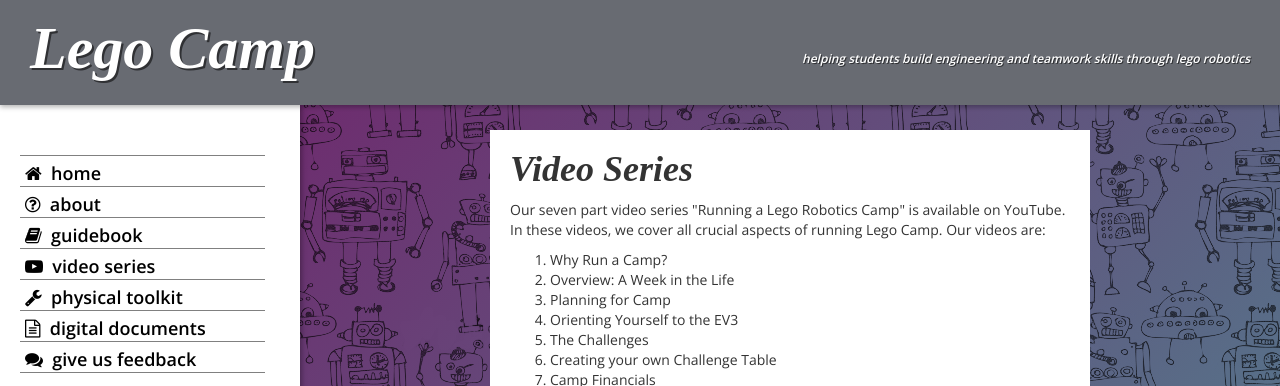
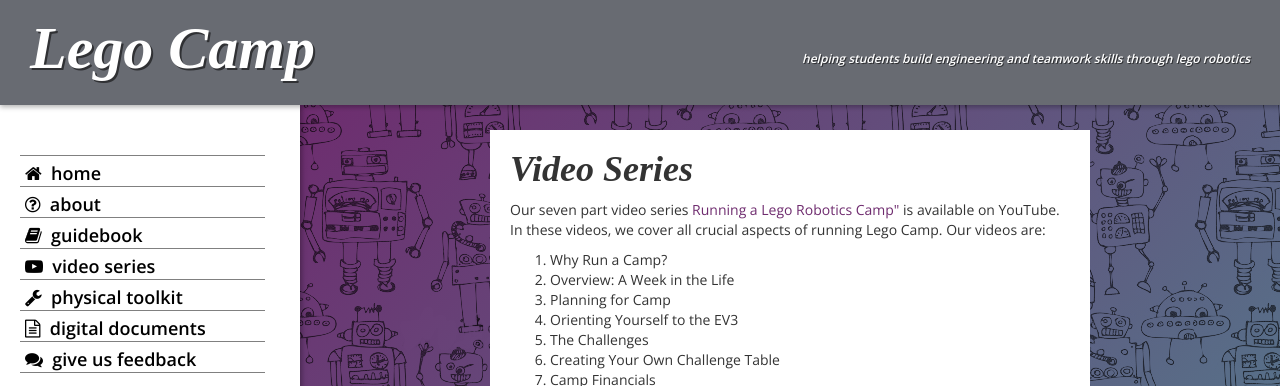
Before and after one commit to lauraschultz/legocamp, a Jekyll site: the page built from video-series/index.html, in a window 1280 px wide, cut to the strip 0-386 px from the top of the page. Built offline with Jekyll 4.4.1, drawn with Linux system fonts in a browser that asks for light colours; some web fonts are replaced.

Commit message:
text edits

```diff
--- a/video-series/index.html
+++ b/video-series/index.html
@@ -3,16 +3,14 @@
 ---
 
 <h1>Video Series</h1>
-<p>Our seven part video series "Running a Lego Robotics Camp" is available on YouTube. In these videos, we cover all crucial aspects of running Lego Camp. Our videos are:</p>
+<p>Our seven part video series <a href="https://www.youtube.com/watch?list=PLzVQJNH-ay477sqc1H6ndlSN57d9NXzsG&v=ktzYQGLl4Gs" target="_blank">Running a Lego Robotics Camp"</a> is available on YouTube. In these videos, we cover all crucial aspects of running Lego Camp. Our videos are:</p>
 <ol><li>Why Run a Camp?</li>
 <li>Overview: A Week in the Life</li>
 <li>Planning for Camp</li>
 <li>Orienting Yourself to the EV3</li>
 <li>The Challenges</li>
-<li>Creating your own Challenge Table</li>
+<li>Creating Your Own Challenge Table</li>
 <li>Camp Financials</li>
-</ol>
-<!--<iframe width="560" height="315" src="https://www.youtube.com/embed/videoseries?list=PLzVQJNH-ay477sqc1H6ndlSN57d9NXzsG" frameborder="0" allowfullscreen></iframe>-->
 <div class="embed-responsive embed-responsive-16by9">
     <iframe class="embed-responsive-item" src="https://www.youtube.com/embed/videoseries?list=PLzVQJNH-ay477sqc1H6ndlSN57d9NXzsG""></iframe>
 </div>
```
